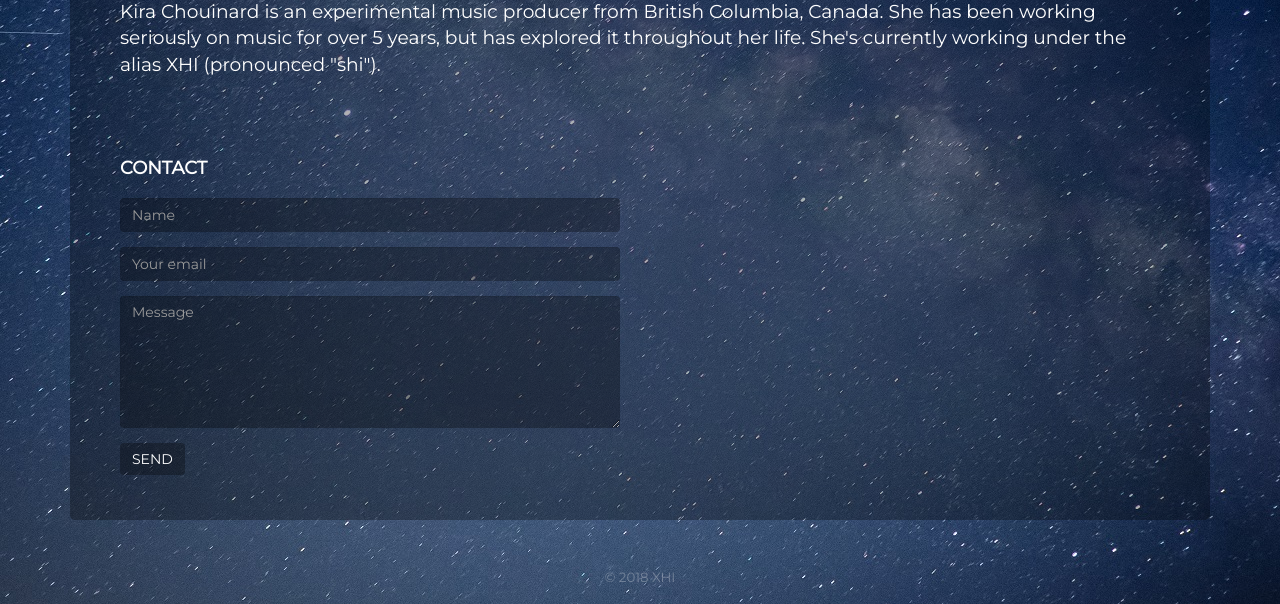
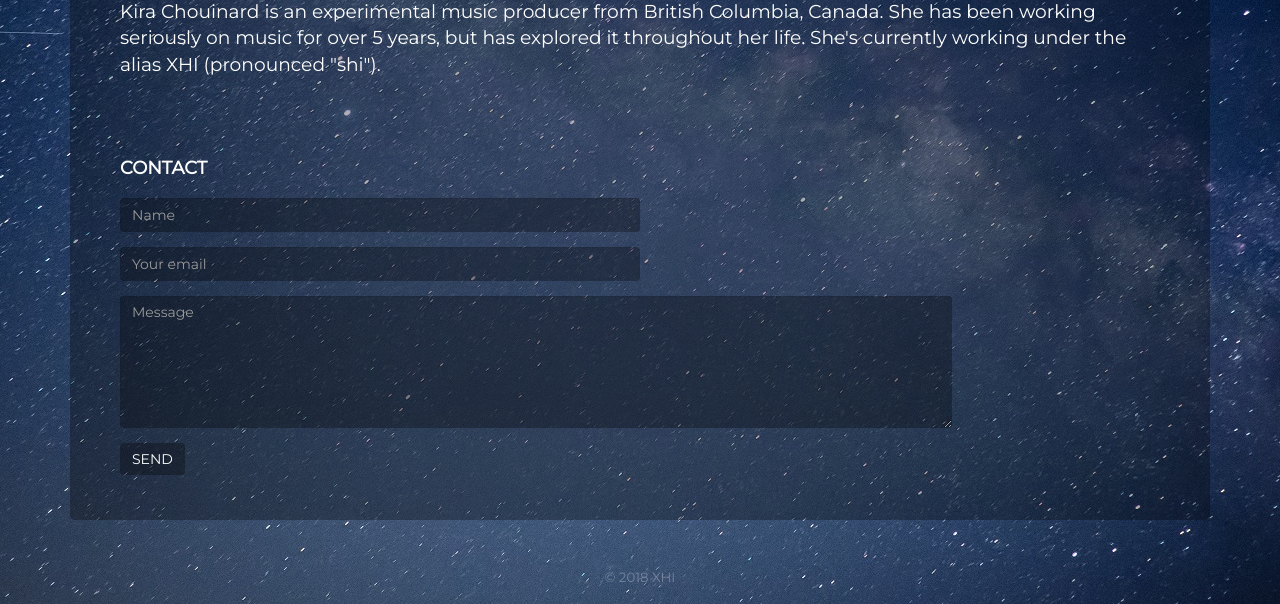
Before and after one commit to kiki219/website, a plain HTML site: page about.html in a window 1280 px wide. Shown: the part 249-853 px from the top of the page. Drawn offline with nearby package versions, Linux system fonts and the light colour scheme.

Commit message:
Update about.html

```diff
--- a/about.html
+++ b/about.html
@@ -20,11 +20,9 @@
         #main {
             margin-top: 30px;
         }
-
         .nav-btn>a {
             padding: 0;
         }
-
         a,
         a:active,
         a:visited,
@@ -32,14 +30,12 @@
             color: white;
             text-decoration: none;
         }
-
         html,
         body {
             -webkit-font-smoothing: antialiased;
             -webkit-text-size-adjust: 100%;
             height: 100%;
         }
-
         body {
             font-family: 'Comfortaa', sans-serif;
             color: white;
@@ -52,12 +48,10 @@
             padding-bottom: 0;
             margin-bottom: 0 auto;
         }
-
         .container,
         .container-fluid {
             margin: 0 auto;
         }
-
         .navbar {
             padding: 40px;
             padding-left: 40px;
@@ -65,11 +59,9 @@
             background-color: transparent;
             padding-bottom: 0px;
         }
-
         .navbar-header {
             padding-bottom: 0;
         }
-
         .navbar-brand {
             font-family: 'Comfortaa', sans-serif;
             position: relative;
@@ -78,43 +70,35 @@
             padding-left: 40px;
             font-size: 2.5em;
         }
-
         nav a {
             text-transform: uppercase;
             color: white;
             text-decoration: none;
         }
-
         nav a:hover {
             color: white;
         }
-
         .nav-btn,
         .nav-btn:hover {
             text-decoration: none;
             position: relative;
         }
-
         .nav-btn:hover:after {
             opacity: 1;
         }
-
         .dropdown-menu {
             background-color: rgba(0, 0, 0, .3);
             border-color: transparent;
             box-shadow: none;
             border-radius: 5px;
         }
-
         .dropdown-menu li>a:hover {
             background-color: rgba(255, 255, 255, 0.3);
             color: white;
         }
-
         .dropdown-menu li>a {
             color: white;
         }
-
         @media screen and (min-width: 769px) {
             .nav-btn:after {
                 content: '';
@@ -158,7 +142,6 @@
                 font-size: 30pt;
             }
         }
-
         @media screen and (max-width: 768px) {
             .nav-btn:after {
                 background: transparent;
@@ -193,7 +176,6 @@
                 font-size: 24pt;
             }
         }
-
         .content {
             background-color: rgba(0, 0, 0, 0.3);
             border-radius: 5px;
@@ -205,16 +187,13 @@
             padding-right: 20px;
             padding-bottom: 15px;
         }
-
         p>a:hover {
             text-decoration: none;
             color: #cccccc;
         }
-
         p>a>img {
             vertical-align: middle;
         }
-
         #footer,
         #footer p {
             margin-bottom: 8px;
@@ -226,7 +205,6 @@
             font-size: 10pt;
             color: rgba(255, 255, 255, 0.3);
         }
-
         .label {
             margin-left: 2px;
             vertical-align: top;
@@ -234,15 +212,13 @@
             background-color: transparent;
             color: red;
         }
-
         .form-control,
         .form-control:focus {
             background-color: rgba(0, 0, 0, 0.3);
             border: none;
             color: white;
-            width: 500px;
+            max-width: 80%;
         }
-
         h4 {
             font-family: 'Montserrat', sans-serif;
             text-align: left;
@@ -250,12 +226,10 @@
             font-weight: bold;
             padding-bottom: 10px;
         }
-
         #form {
             font-family: 'Montserrat', sans-serif;
             padding: 30px;
         }
-
         input.btn {
             font-family: 'Montserrat', sans-serif;
             text-transform: uppercase;
@@ -263,7 +237,6 @@
             background-color: rgba(0, 0, 0, 0.3);
             color: white
         }
-
         input.btn:hover,
         input.btn:focus {
             font-family: 'Montserrat', sans-serif;
@@ -271,6 +244,9 @@
             border: none;
             background-color: rgba(0, 0, 0, 0.1);
             color: white
+        }
+        #name, #email {
+            max-width: 50%;
         }
     </style>
 </head>
@@ -310,13 +286,13 @@
             <form method="post" action="https://formspree.io/contactxhi@gmail.com" id="form">
                 <h4>Contact</h4>
                 <div class="form-group">
-                    <input class="form-control" type="text" name="name" placeholder="Name" />
+                    <input class="form-control" type="text" name="name" id="name" placeholder="Name" />
                 </div>
                 <div class="form-group">
-                    <input class="form-control" type="email" name="email" placeholder="Your email">
+                    <input class="form-control" type="email" name="email" id="email" placeholder="Your email">
                 </div>
                 <div class="form-group">
-                    <textarea class="form-control" type="message-box" name="message" placeholder="Message" rows="6"></textarea>
+                    <textarea class="form-control" type="message-box" name="message" id="message" placeholder="Message" rows="6"></textarea>
 
                 </div>
                 <input type="submit" value="Send" class="btn btn-default" />
```
